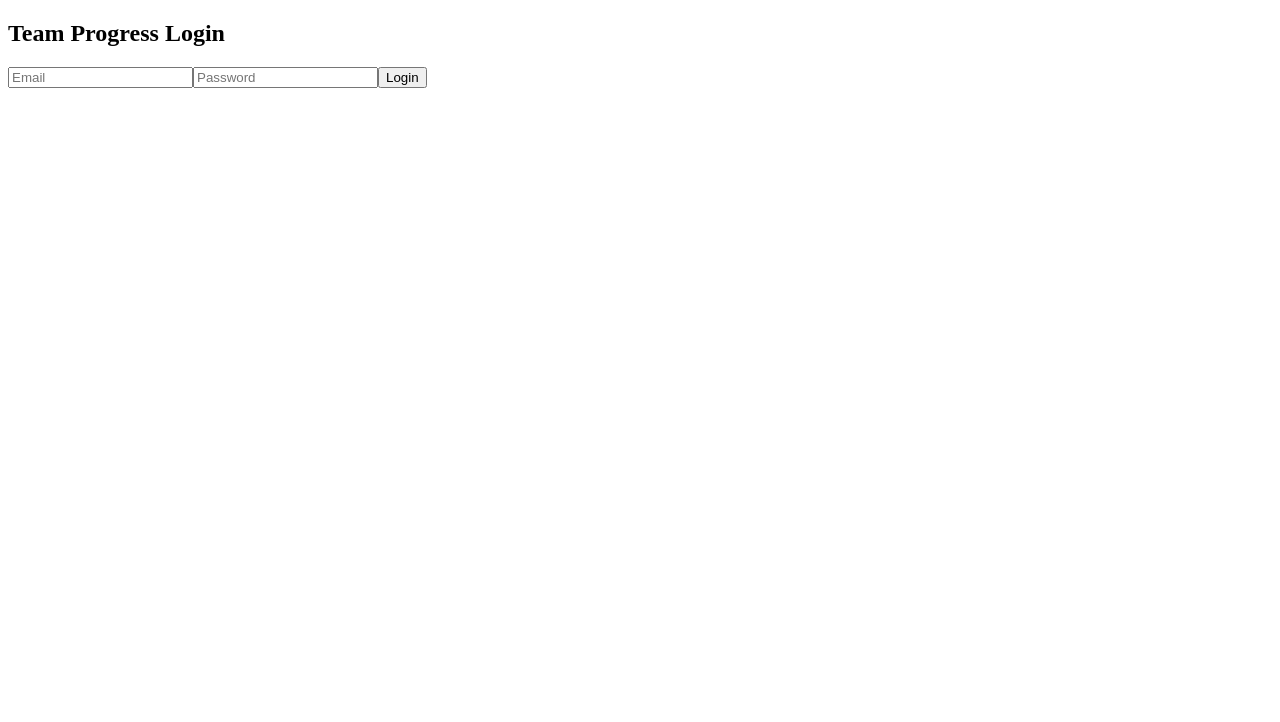
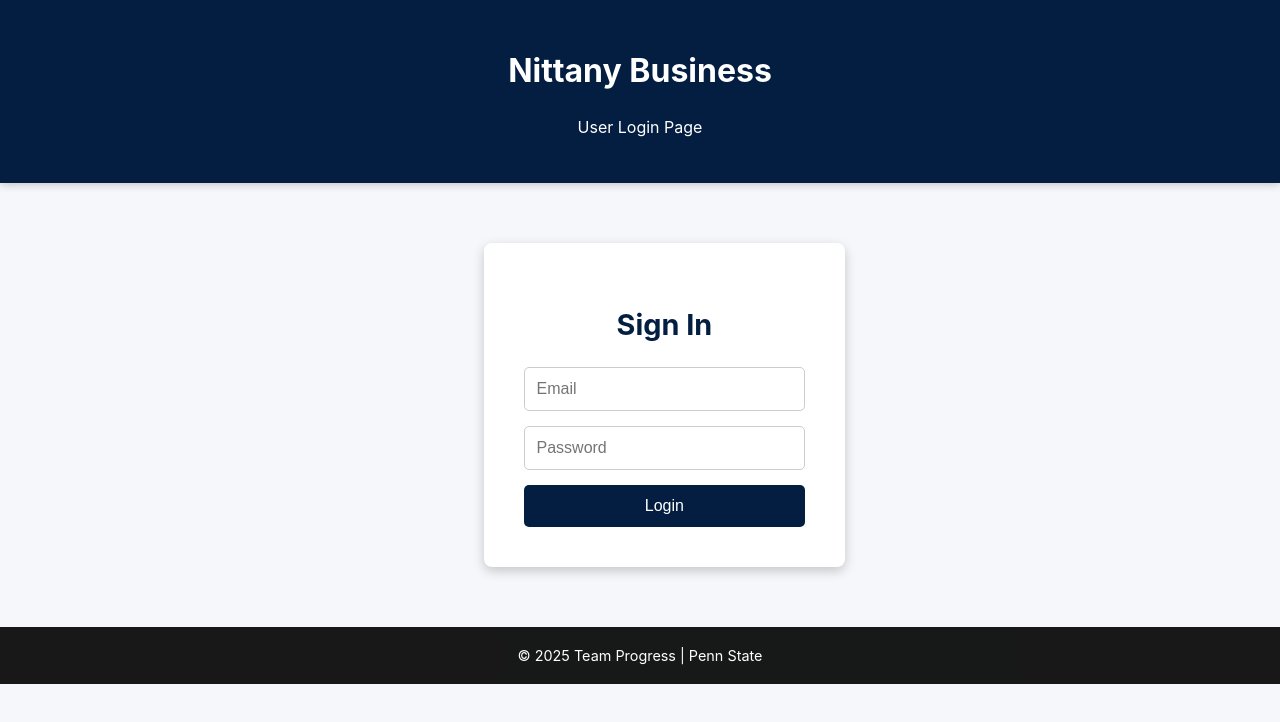
Before and after one commit to sansvwalia/Nittany-Lion-Shopping-Software, a React (Create React App) app in the folder business_frontend/: page / in a window 1280 px wide. Shown: the top 722 px of the page. Built offline with nearby package versions, Linux system fonts and the light colour scheme.

Commit message:
Created style sheet and adjusted login page

```diff
--- a/business_frontend/src/App.css
+++ b/business_frontend/src/App.css
@@ -1,7 +1,27 @@
+/* Core layout */
 .App {
     text-align: center;
+    background-color: #f5f7fa; /* light neutral base */
+    min-height: 100vh;
+    display: flex;
+    flex-direction: column;
+    align-items: center;
 }
 
+/* Header */
+.App-header {
+    background-color: #041E42; /* PSU Navy Blue */
+    color: #FFFFFF;
+    width: 100%;
+    padding: 30px 0;
+    display: flex;
+    flex-direction: column;
+    align-items: center;
+    justify-content: center;
+    box-shadow: 0 2px 8px rgba(0, 0, 0, 0.2);
+}
+
+/* Logo */
 .App-logo {
     height: 40vmin;
     pointer-events: none;
@@ -13,29 +33,101 @@
     }
 }
 
-.App-header {
-  background-color: #282c34;
-  min-height: 100vh;
+/* Body text */
+body {
+    margin: 0;
+    font-family: 'Inter', 'Arial', sans-serif;
+    color: #1a1a1a;
+    background-color: #f5f7fa;
+}
+
+/* Buttons - PSU style */
+.button {
+    background-color: #041E42;
+    color: white;
+    border: none;
+    padding: 10px 20px;
+    font-size: 1em;
+    border-radius: 4px;
+    cursor: pointer;
+    transition: background-color 0.3s ease;
+}
+
+.button:hover {
+    background-color: #0b2e66; /* slightly lighter navy */
+}
+
+/* Footer */
+.App-footer {
+    background-color: #000000;
+    color: #ffffff;
+    padding: 20px;
+    width: 100%;
+    text-align: center;
+    font-size: 0.9em;
+    opacity: 0.9;
+}
+
+/* Login Page Styling */
+.login-container {
+    background-color: #ffffff; /* clean card look */
+    color: #041E42; /* PSU navy text */
+    padding: 40px;
+    border-radius: 8px;
+    box-shadow: 0 4px 12px rgba(0, 0, 0, 0.2); /* slight depth */
+    max-width: 400px;
+    width: 90%;
+    margin: 60px auto;
+    text-align: center;
+}
+
+.login-container h2 {
+    margin-bottom: 25px;
+    font-size: 1.8em;
+    color: #041E42;
+}
+
+.login-container form {
     display: flex;
     flex-direction: column;
-  align-items: center;
-  justify-content: center;
-  font-size: calc(10px + 2vmin);
-  color: white;
+    gap: 15px;
 }
 
-body {
-  margin: 0;
-  font-family: Arial, sans-serif;
-  color: #222;            /* dark text */
-  background-color: #b9c6d3; /* light background */
+.login-container input {
+    padding: 12px;
+    border: 1px solid #ccc;
+    border-radius: 5px;
+    font-size: 1em;
+    transition: border-color 0.3s ease;
 }
 
-body {
-  color: white;
-  background-color: black;
+.login-container input:focus {
+    border-color: #041E42;
+    outline: none;
 }
 
+.login-container button {
+    background-color: #041E42;
+    color: #ffffff;
+    border: none;
+    padding: 12px;
+    font-size: 1em;
+    border-radius: 5px;
+    cursor: pointer;
+    transition: background-color 0.3s ease;
+}
+
+.login-container button:hover {
+    background-color: #0b2e66;
+}
+
+.error {
+    color: #b30000;
+    margin-top: 15px;
+    font-size: 0.9em;
+}
+
+/* Logo Spin */
 @keyframes App-logo-spin {
     from {
         transform: rotate(0deg);
--- a/business_frontend/src/App.js
+++ b/business_frontend/src/App.js
@@ -1,5 +1,6 @@
 import React from "react";
 import { BrowserRouter as Router, Routes, Route } from "react-router-dom";
+import './App.css';
 import Login from "./pages/Login";
 import SellerDashboard from "./pages/SellerDashboard";
 import BuyerDashboard from "./pages/BuyerDashboard";
@@ -9,7 +10,6 @@
     return (
         <Router>
             <Routes>
-                {/* default route shows the login page */}
                 <Route path="/" element={<Login />} />
                 <Route path="/seller" element={<SellerDashboard />} />
                 <Route path="/buyer" element={<BuyerDashboard />} />
--- a/business_frontend/src/pages/Login.js
+++ b/business_frontend/src/pages/Login.js
@@ -18,7 +18,7 @@
 
             if (res.data.success) {
                 alert(`Welcome! Logged in as ${res.data.role}`);
-            //  redirect to a route for that role
+                // navigate(`/dashboard/${res.data.role}`); //  add this for redirection later
             } else {
                 setError(res.data.message || "Login failed");
             }
@@ -28,14 +28,39 @@
     };
 
     return (
+        <div className="App">
+            <header className="App-header">
+                <h1>Nittany Business</h1>
+                <p style={{ fontSize: "1rem", marginTop: "5px" }}>User Login Page</p>
+            </header>
+
+            <main>
                 <div className="login-container">
-            <h2>Team Progress Login</h2>
+                    <h2>Sign In</h2>
                     <form onSubmit={handleSubmit}>
-                <input type="email" placeholder="Email" value={email} onChange={e => setEmail(e.target.value)} required />
-                <input type="password" placeholder="Password" value={password} onChange={e => setPassword(e.target.value)} required />
-                <button type="submit">Login</button>
+                        <input
+                            type="email"
+                            placeholder="Email"
+                            value={email}
+                            onChange={(e) => setEmail(e.target.value)}
+                            required
+                        />
+                        <input
+                            type="password"
+                            placeholder="Password"
+                            value={password}
+                            onChange={(e) => setPassword(e.target.value)}
+                            required
+                        />
+                        <button type="submit" className="button">Login</button>
                     </form>
                     {error && <p className="error">{error}</p>}
                 </div>
+            </main>
+
+            <footer className="App-footer">
+                © {new Date().getFullYear()} Team Progress | Penn State
+            </footer>
+        </div>
     );
 }
```
Lines whose indentation alone changed are shown as unchanged.
